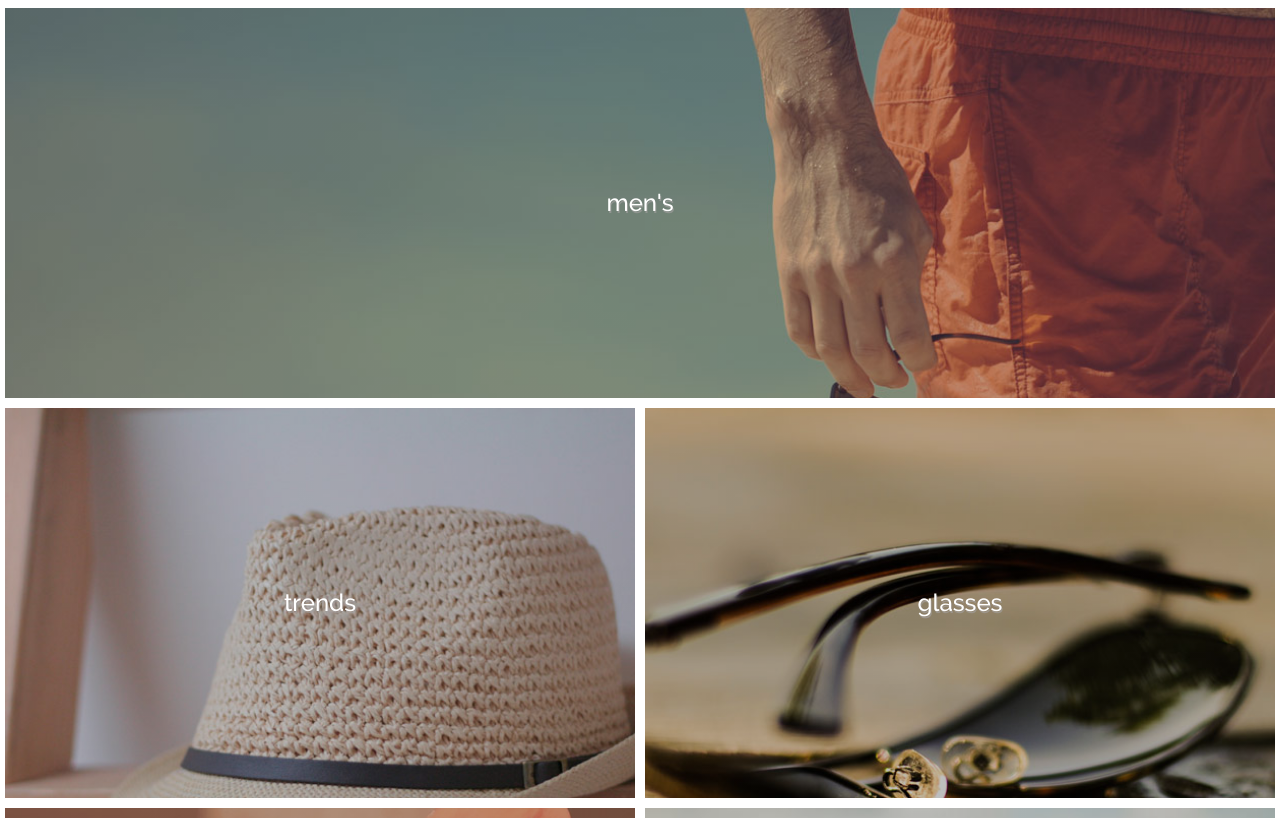
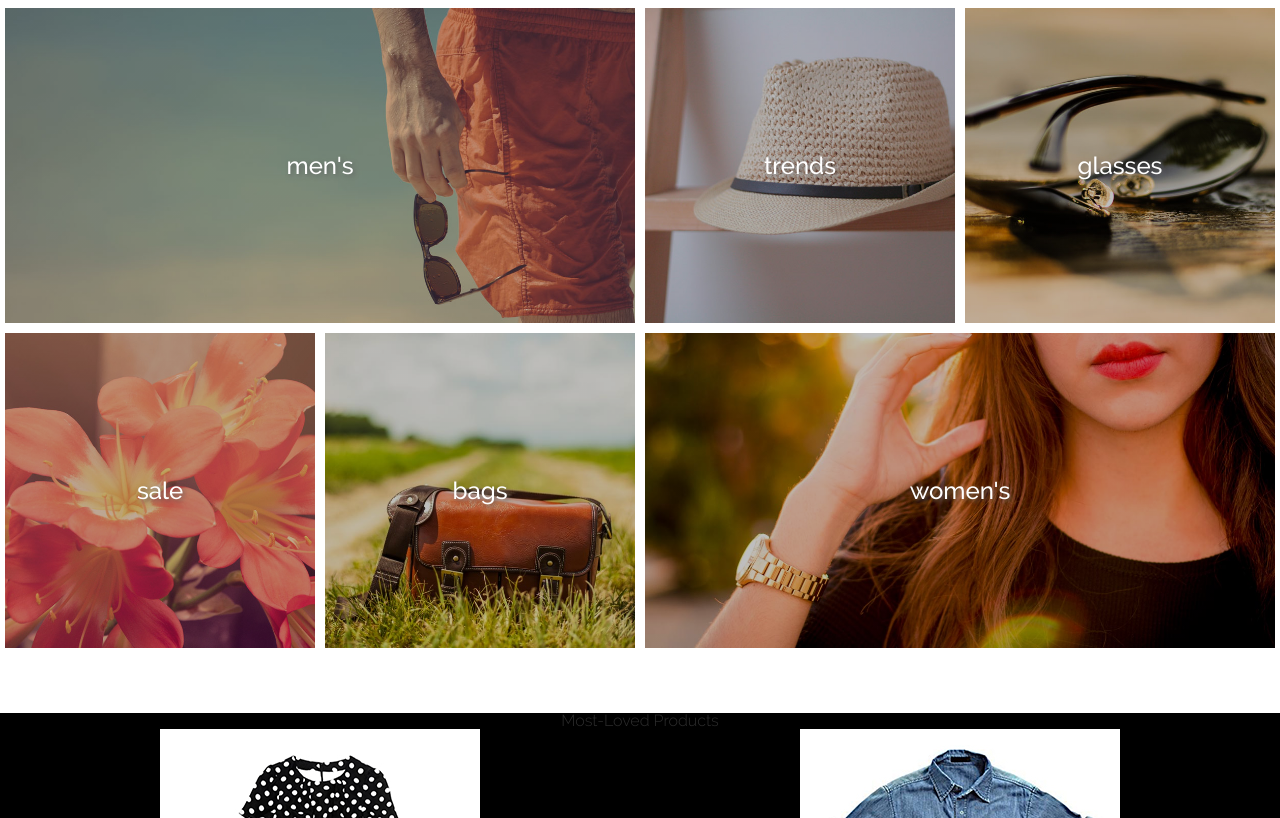
Before and after one commit to annakviese/Aloha-Apparel, a website: page index.html in a window 1280 px wide. Shown: the part 882-1700 px from the top of the page. Drawn offline with Linux system fonts and the light colour scheme.

Commit message:
refactored product-line section

```diff
--- a/index.html
+++ b/index.html
@@ -51,23 +51,23 @@
 
 
 	<section class="productline" id="shop">
-		<div class="mens">
-			<a href=www.aloha.com/mens> men's </a>
+		<div class="wide mens">
+			<span class="product-name"><a href=www.aloha.com/mens> men's </a></span>
 		</div>
-		<div class="trends">
-			<a href=www.aloha.com/trends> trends </a>
+		<div class="trends narrow">
+			<span class="product-name"><a href=www.aloha.com/trends> trends </a></span>
 		</div>
-		<div class="glasses">
-			<a href=www.aloha.com/glasses> glasses </a>
+		<div class="glasses narrow">
+			<span class="product-name"><a href=www.aloha.com/glasses> glasses </a></span>
 		</div>
-		<div class="sale">
-			<a href=www.aloha.com/sale> sale </a>
+		<div class="sale narrow">
+			<span class="product-name"><a href=www.aloha.com/sale> sale </a></span>
 		</div>
-		<div class="bags">
-			<a href=www.aloha.com/bags> bags</a>
+		<div class="bags narrow">
+			<span class="product-name"><a href=www.aloha.com/bags> bags</a></span>
 		</div>
-		<div class="womens">
-			<a href=www.aloha.com/womens> women's </a>
+		<div class="womens wide">
+			<span class="product-name"><a href=www.aloha.com/womens> women's </a></span>
 		</div>
 
 	</section>
--- a/sass/banner.scss
+++ b/sass/banner.scss
@@ -24,7 +24,7 @@
 .banner-text-container {
 	color: white;
 	text-align: center;
-	width: 100%;
+	width: 95%;
 	position: absolute;
 	flex-direction: column;
 	display: flex;
@@ -34,9 +34,9 @@
 
 /* this is for the NEW COLLECTION in the banner */
 h2 {
-	font-size: 1rem;
+	font-size: 1.1rem;
 	font-family: $body-font-family;
-	padding-bottom: 1%;
+	padding-bottom: 3%;
 	text-transform: uppercase;
 	font-weight: bold;
     font-style: normal;
--- a/sass/base.scss
+++ b/sass/base.scss
@@ -56,18 +56,7 @@ h1 {
 
 
 
-/* section title */
-h4 {
-	font-family: $headings-font-family;
-	font-size: 2.2rem;
-	font-weight: normal;
-    font-style: italic;
-    padding-bottom: 1rem;
-}
-h4 span {
-	font-weight: bold;
-    font-style: normal;
-}
+
 
 
 /* clothing item name in the most-loved section*/
--- a/sass/hand-crafted.scss
+++ b/sass/hand-crafted.scss
@@ -3,6 +3,8 @@
 .hand-crafted{
 	text-align: center;
 	margin: 60px 0;
+	@include section-title;
+
 	p{
 		width: 90%;
 		font-size: 1rem;
--- a/sass/mixins.scss
+++ b/sass/mixins.scss
@@ -9,3 +9,32 @@
    @content;
  }
 }
+
+/* section title */
+@mixin section-title {
+h4 {
+	font-family: $headings-font-family;
+	font-size: 2.2rem;
+	font-weight: normal;
+    font-style: italic;
+    padding-bottom: 1rem;
+}
+h4 span {
+	font-weight: bold;
+    font-style: normal;
+}
+}
+
+@mixin image-grid {
+	display: flex;
+	background-size: cover, cover;
+	justify-content: center;
+	background-position: relative;
+}
+
+@mixin productline-image {
+  background-repeat: no-repeat;
+	background-position: center;
+	background-size: cover;
+  align-items: center;
+}
--- a/sass/product-line.scss
+++ b/sass/product-line.scss
@@ -1,150 +1,91 @@
 
 .productline {
-	display: -webkit-box;
-	display: -ms-flexbox;
 	display: flex;
-	-ms-flex-wrap: wrap;
-	    flex-wrap: wrap;
-	/*width: 100%;
-	height: 100%;*/
-}
-
-.productline div {
+	flex-flow: row wrap;
+		div {
 			box-sizing: border-box;
 			border: 5px solid white;
-  	height: 400px;
-}
 
-.productline a {
+		.product-name {
+			position: absolute;
+			top: 50%;
+			left: 50%;
+			transform: translate(-50%, -50%);
+			display: flex;
+
+			a {
 				color: white;
 				text-decoration: none;
 				font-size: 1.5rem;
-	font-family: 'raleway';
+				font-family: $body-font-family;
 				font-weight: bold;
 				font-style: normal;
-	display: -webkit-box;
-	display: -ms-flexbox;
-	display: flex;
-	-webkit-box-align: center;
-	    -ms-flex-align: center;
-	        align-items: center;
-	text-shadow: 1px 2px 0px rgba(164, 161, 161, 0.6);
+				text-shadow: $text-shadow;
+
+				&:hover {
+					color: #e5dba7;
+				}
+			}
+		}
 	}
 
-.productline a:hover {
-	color: #e5dba7;
+.wide {
+    width: 100%;
+	position: relative;
+	&::before {
+		content: "";
+		display: block;
+		padding-top: 50%;
+	}
+	@include tablet {
+		flex-basis: 50%;
+	}
 }
 
+
+.narrow {
+	width: 50%;
+	position: relative;
+	&::before {
+		content: "";
+		display: block;
+		padding-top: 100%;
+	}
+	@include tablet {
+			flex-basis: 25%;
+	}
+}
+
+
+
 .mens {
-	display: -webkit-box;
-	display: -ms-flexbox;
-	display: flex;
-	-webkit-box-flex: 2;
-	    -ms-flex: 2 0 100%;
-	        flex: 2 0 100%;
-	max-width: 100%;
-	background: -webkit-linear-gradient(top, rgba(0,0,0,0.25) 0%, rgba(0,0,0,0.25) 100%),
-	url("../../images/mens-category.jpg") no-repeat;
-	background: linear-gradient(to bottom, rgba(0,0,0,0.25) 0%, rgba(0,0,0,0.25) 100%),
-	url("../../images/mens-category.jpg") no-repeat;
-	background-size: cover, cover;
-	-webkit-box-pack: center;
-	    -ms-flex-pack: center;
-	        justify-content: center;
-	background-position: relative;
+	background-image: $image-gradient, url("../../images/mens-category.jpg");
+	@include productline-image;
 	}
 
 .trends {
-	display: -webkit-box;
-	display: -ms-flexbox;
-	display: flex;
-	-webkit-box-flex: 1;
-	    -ms-flex: 1 0 50%;
-	        flex: 1 0 50%;
-	max-width: 50%;
-	background: -webkit-linear-gradient(top, rgba(0,0,0,0.25) 0%, rgba(0,0,0,0.25) 100%),
-	url("../../images/trends-category.jpg") no-repeat;
-	background: linear-gradient(to bottom, rgba(0,0,0,0.25) 0%, rgba(0,0,0,0.25) 100%),
-	url("../../images/trends-category.jpg") no-repeat;
-	background-size: cover, cover;
-	-webkit-box-pack: center;
-	    -ms-flex-pack: center;
-	        justify-content: center;
-	background-position: relative;
+	background: $image-gradient, url("../../images/trends-category.jpg");
+	@include productline-image;
 }
 
 .glasses {
-	display: -webkit-box;
-	display: -ms-flexbox;
-	display: flex;
-	-webkit-box-flex: 1;
-	    -ms-flex: 1 0 50%;
-	        flex: 1 0 50%;
-	max-width: 50%;
-	background: -webkit-linear-gradient(top, rgba(0,0,0,0.25) 0%, rgba(0,0,0,0.25) 100%),
-	url("../../images/glasses-category.jpg") no-repeat;
-	background: linear-gradient(to bottom, rgba(0,0,0,0.25) 0%, rgba(0,0,0,0.25) 100%),
-	url("../../images/glasses-category.jpg") no-repeat;
-	background-size: cover;
-	-webkit-box-pack: center;
-	    -ms-flex-pack: center;
-	        justify-content: center;
-	background-position: relative;
+	background: $image-gradient, url("../../images/glasses-category.jpg");
+	@include productline-image;
 }
 
 .sale {
-	display: -webkit-box;
-	display: -ms-flexbox;
-	display: flex;
-	-webkit-box-flex: 1;
-	    -ms-flex: 1 0 50%;
-	        flex: 1 0 50%;
-	max-width: 50%;
-	background: -webkit-linear-gradient(top, rgba(0,0,0,0.25) 0%, rgba(0,0,0,0.25) 100%),
-	url("../../images/sale-category.jpg") no-repeat;
-	background: linear-gradient(to bottom, rgba(0,0,0,0.25) 0%, rgba(0,0,0,0.25) 100%),
-	url("../../images/sale-category.jpg") no-repeat;
-	background-size: cover;
-	-webkit-box-pack: center;
-	    -ms-flex-pack: center;
-	        justify-content: center;
-	background-position: relative;
+	background: $image-gradient, url("../../images/sale-category.jpg");
+	@include productline-image;
 
 }
 
 .bags {
-	display: -webkit-box;
-	display: -ms-flexbox;
-	display: flex;
-	-webkit-box-flex: 1;
-	    -ms-flex: 1 0 50%;
-	        flex: 1 0 50%;
-	max-width: 50%;
-	background: -webkit-linear-gradient(top, rgba(0,0,0,0.25) 0%, rgba(0,0,0,0.25) 100%),
-	url("../../images/bags-category.jpg") no-repeat;
-	background: linear-gradient(to bottom, rgba(0,0,0,0.25) 0%, rgba(0,0,0,0.25) 100%),
-	url("../../images/bags-category.jpg") no-repeat;
-	background-size: cover;
-	-webkit-box-pack: center;
-	    -ms-flex-pack: center;
-	        justify-content: center;
-	background-position: relative;
+	background: $image-gradient, url("../../images/bags-category.jpg");
+	@include productline-image;
 }
 .womens {
-	display: -webkit-box;
-	display: -ms-flexbox;
-	display: flex;
-	-webkit-box-flex: 2;
-	    -ms-flex: 2 0 100%;
-	        flex: 2 0 100%;
-	max-width: 100%;
-	background: -webkit-linear-gradient(top, rgba(0,0,0,0.25) 0%, rgba(0,0,0,0.25) 100%),
-	url("../../images/womens-category.jpg") no-repeat;
-	background: linear-gradient(to bottom, rgba(0,0,0,0.25) 0%, rgba(0,0,0,0.25) 100%),
-	url("../../images/womens-category.jpg") no-repeat;
-	background-size: cover;
-	-webkit-box-pack: center;
-	    -ms-flex-pack: center;
-	        justify-content: center;
-	background-position: relative;
+	background: $image-gradient,url("../../images/womens-category.jpg");
+	@include productline-image;
 }
+
+}
--- a/sass/variables.scss
+++ b/sass/variables.scss
@@ -27,5 +27,5 @@ $tablet-width: 600px;
 
 
 
-$image-gradient: linear-gradient(to bottom, rgba(0,0,0,0.25) 0%, rgba(0,0,0,0.25) 100%);
+$image-gradient: linear-gradient( rgba(0,0,0,0.25) 0%, rgba(0,0,0,0.25) 100%);
 $text-shadow: 2px 2px 4px rgba(100, 100, 100, 0.8);
```
Also changed, not shown: build/css/base.css, build/css/style.min.css. Lines whose indentation alone changed are shown as unchanged.
